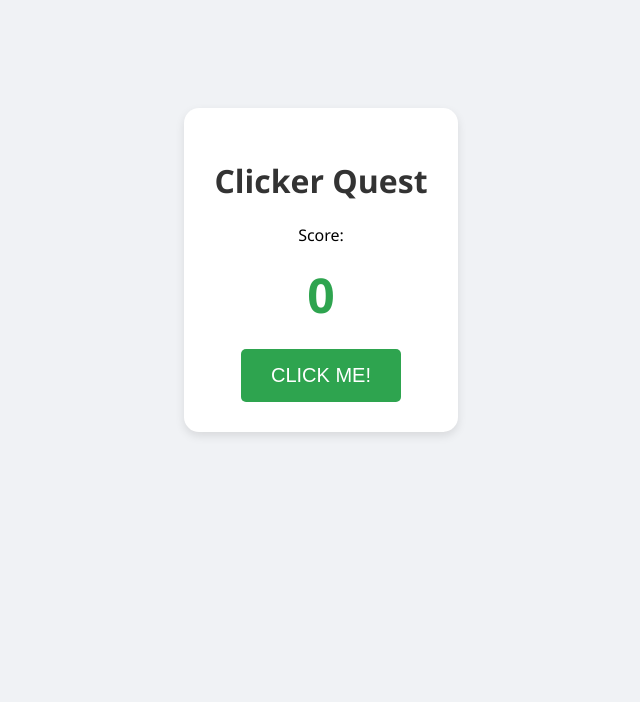
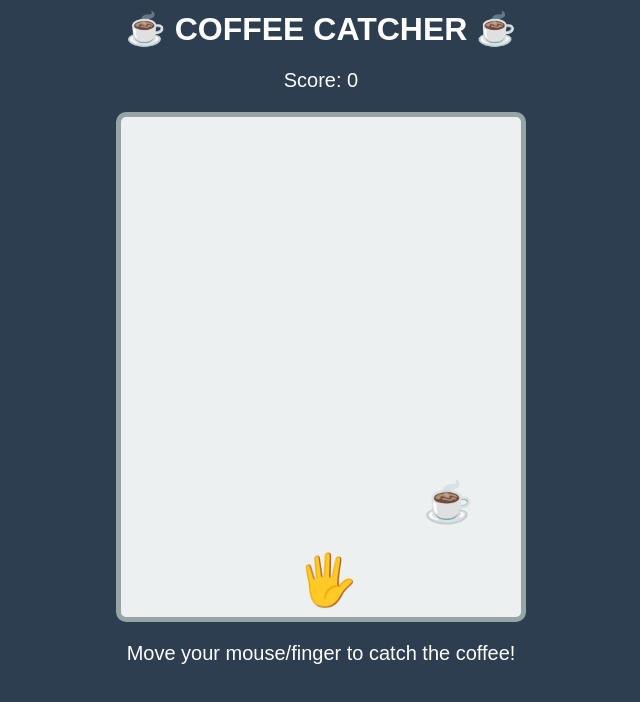
Before and after one commit to mononoclub/-INTER, a plain HTML site: page index.html in a window 1280 px wide. Shown: the whole page, without its empty margins (319-959 px from the left). Drawn offline with Linux system fonts and the light colour scheme.

Commit message:
Update index.html

```diff
--- a/index.html
+++ b/index.html
@@ -1,33 +1,85 @@
 <!DOCTYPE html>
 <html>
 <head>
-    <title>My First Game</title>
+    <title>Coffee Catch Quest</title>
     <style>
-        body { font-family: 'Segoe UI', sans-serif; text-align: center; background-color: #f0f2f5; padding-top: 100px; }
-        .game-card { background: white; padding: 30px; border-radius: 15px; display: inline-block; box-shadow: 0 4px 10px rgba(0,0,0,0.1); }
-        h1 { color: #333; }
-        #score { font-size: 48px; font-weight: bold; color: #2ea44f; }
-        button { font-size: 20px; padding: 15px 30px; cursor: pointer; background-color: #2ea44f; color: white; border: none; border-radius: 5px; transition: transform 0.1s; }
-        button:active { transform: scale(0.95); }
+        body { margin: 0; text-align: center; background: #2c3e50; font-family: sans-serif; overflow: hidden; }
+        canvas { background: #ecf0f1; display: block; margin: 20px auto; border: 5px solid #95a5a6; border-radius: 10px; cursor: none; }
+        h1 { color: white; margin-top: 10px; }
+        .ui { color: white; font-size: 20px; }
     </style>
 </head>
 <body>
 
-    <div class="game-card">
-        <h1>Clicker Quest</h1>
-        <p>Score:</p>
-        <div id="score">0</div>
-        <br>
-        <button onclick="addPoint()">CLICK ME!</button>
-    </div>
+    <h1>☕ COFFEE CATCHER ☕</h1>
+    <div class="ui">Score: <span id="score">0</span></div>
+    <canvas id="gameCanvas" width="400" height="500"></canvas>
+    <p class="ui">Move your mouse/finger to catch the coffee!</p>
 
     <script>
-        let count = 0;
-        function addPoint() {
-            count = count + 1;
-            document.getElementById("score").innerText = count;
+        const canvas = document.getElementById("gameCanvas");
+        const ctx = canvas.getContext("2d");
+        const scoreElement = document.getElementById("score");
+
+        let score = 0;
+        let coffeeX = Math.random() * 370;
+        let coffeeY = 0;
+        let coffeeSpeed = 3;
+        let playerX = 175;
+
+        // Track Mouse Movement
+        canvas.addEventListener("mousemove", (e) => {
+            const rect = canvas.getBoundingClientRect();
+            playerX = e.clientX - rect.left - 25;
+        });
+
+        // Track Touch (for phones)
+        canvas.addEventListener("touchmove", (e) => {
+            const rect = canvas.getBoundingClientRect();
+            playerX = e.touches[0].clientX - rect.left - 25;
+            e.preventDefault();
+        }, {passive: false});
+
+        function draw() {
+            ctx.clearRect(0, 0, canvas.width, canvas.height);
+
+            // Draw "Super Coffee Cup" (the falling object)
+            ctx.font = "40px Arial";
+            ctx.fillText("☕", coffeeX, coffeeY);
+
+            // Draw the "Catcher" (the something trying to catch it)
+            // Let's make it a hand or a tray 🖐️
+            ctx.font = "50px Arial";
+            ctx.fillText("🖐️", playerX, 480);
+
+            // Move the coffee
+            coffeeY += coffeeSpeed;
+
+            // Check for Catch (Collision)
+            if (coffeeY > 440 && coffeeY < 480 && coffeeX > playerX - 20 && coffeeX < playerX + 40) {
+                score++;
+                scoreElement.innerText = score;
+                resetCoffee();
+                coffeeSpeed += 0.2; // Make it faster as you win!
+            }
+
+            // Check if Coffee hit the floor
+            if (coffeeY > 500) {
+                score = 0; // Reset score if you miss
+                scoreElement.innerText = score;
+                coffeeSpeed = 3;
+                resetCoffee();
+            }
+
+            requestAnimationFrame(draw);
         }
+
+        function resetCoffee() {
+            coffeeY = 0;
+            coffeeX = Math.random() * (canvas.width - 40);
+        }
+
+        draw();
     </script>
-
 </body>
 </html>
```
